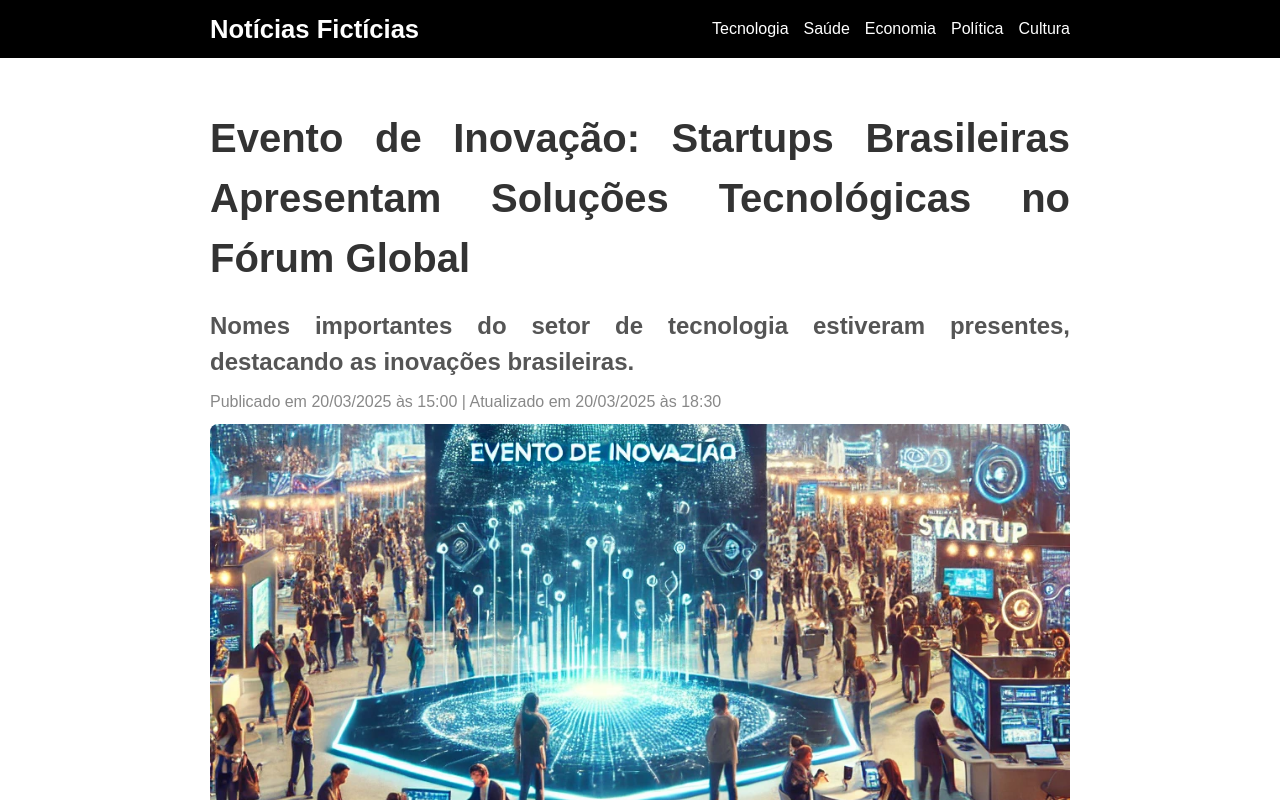
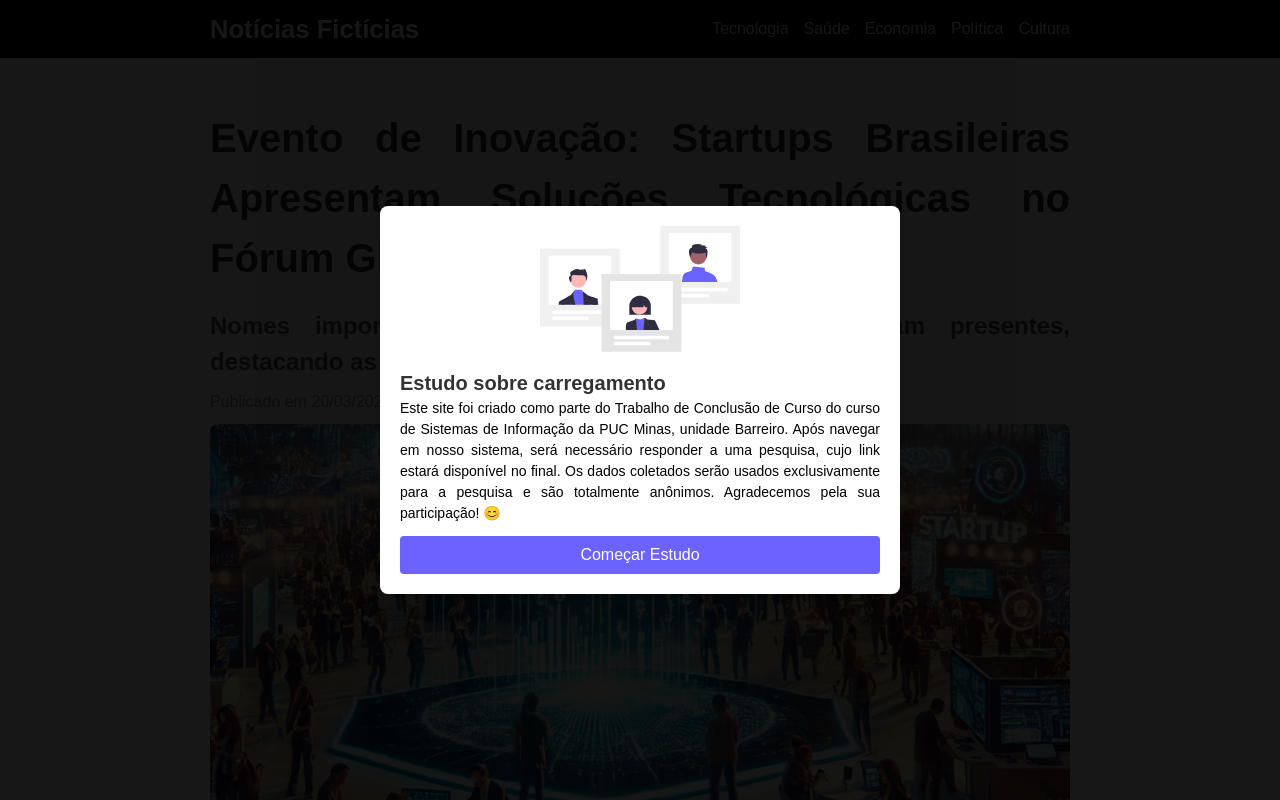
Before and after one commit to AndreRSFC/waiting-time-perception-web, a React (Vite) app: page / in a window 1280 px wide. Shown: the top 800 px of the page. Built offline with nearby package versions, Linux system fonts and the light colour scheme.

Commit message:
feat: add step bottom and start and end

```diff
--- a/src/App.tsx
+++ b/src/App.tsx
@@ -10,40 +10,117 @@ import {
   NewsSpinner,
   NewsSpinnerSkeleton,
 } from './news'
+import { Overlay } from './app.style'
+import { Modal } from './modal'
+import { ResearchEndImage, ResearchImage } from './images'
+import { BottomBar } from './bottom-bar'
 
 function App() {
-  const [isLoading, setIsLoading] = useState(true)
-  const [loadingType, setLoadingType] = useState<LoadingTypesEnum>(
-    LoadingTypesEnum.EMPTY
+  const [isLoading, setIsLoading] = useState(false)
+  const [loadingQueue, setLoadingQueue] = useState<LoadingTypesEnum[] | null>(
+    null
   )
+  const [currentIndex, setCurrentIndex] = useState(0)
+  const [isBottomBarVisible, setIsBottomBarVisible] = useState(false)
+  const [isOverlayVisible, setIsOverlayVisible] = useState(true)
+  const [isStudyStarted, setIsStudyStarted] = useState(false)
 
   useEffect(() => {
     const types = Object.values(LoadingTypesEnum)
-    const randomType = types[Math.floor(Math.random() * types.length)]
-    setLoadingType(randomType)
+    const shuffledQueue = types.sort(() => Math.random() - 0.5)
+    setLoadingQueue(shuffledQueue)
   }, [])
 
-  useEffect(() => {
+  const handleNextLoading = () => {
+    if (!loadingQueue || currentIndex >= loadingQueue.length - 1) return
+
+    setIsBottomBarVisible(false)
+    setIsLoading(true)
+
     fetchDataAfterDelay().then(() => {
       setIsLoading(false)
+      setCurrentIndex(prevIndex => prevIndex + 1)
+      setTimeout(() => setIsBottomBarVisible(true), 500)
     })
-  })
+  }
+
+  const handleFinishStudy = () => {
+    setIsOverlayVisible(true)
+    setIsBottomBarVisible(false)
+  }
+
+  const onStart = () => {
+    setIsStudyStarted(true)
+    setIsLoading(true)
+    setIsOverlayVisible(false)
+    handleNextLoading()
+  }
+
+  const goToForm = () => {
+    const formUrl = 'https://linkdoformulario.com'
+    window.location.href = formUrl
+  }
+
+  if (!loadingQueue) return null
 
   return (
     <>
       <TopBar />
-      {isLoading && loadingType === LoadingTypesEnum.SPINNER && <NewsSpinner />}
-      {isLoading && loadingType === LoadingTypesEnum.BAR && <NewsBar />}
-      {isLoading && loadingType === LoadingTypesEnum.SKELETON && (
-        <NewsSkeleton />
+      {isLoading && loadingQueue[currentIndex] === LoadingTypesEnum.SPINNER && (
+        <NewsSpinner />
       )}
-      {isLoading && loadingType === LoadingTypesEnum.SKELETON_BAR && (
-        <NewsBarSkeleton />
+      {isLoading && loadingQueue[currentIndex] === LoadingTypesEnum.BAR && (
+        <NewsBar />
       )}
-      {isLoading && loadingType === LoadingTypesEnum.SKELETON_SPINNER && (
-        <NewsSpinnerSkeleton />
+      {isLoading &&
+        loadingQueue[currentIndex] === LoadingTypesEnum.SKELETON && (
+          <NewsSkeleton />
+        )}
+      {isLoading &&
+        loadingQueue[currentIndex] === LoadingTypesEnum.SKELETON_BAR && (
+          <NewsBarSkeleton />
+        )}
+      {isLoading &&
+        loadingQueue[currentIndex] === LoadingTypesEnum.SKELETON_SPINNER && (
+          <NewsSpinnerSkeleton />
+        )}
+      {!isLoading && <NewsPage />}
+      <BottomBar
+        isBottomBarVisible={isBottomBarVisible}
+        onClickToFinish={handleFinishStudy}
+        onClickToNext={handleNextLoading}
+        isLastItem={currentIndex < loadingQueue.length - 1}
+      />
+      {isOverlayVisible && (
+        <Overlay>
+          <Modal
+            onClick={goToForm}
+            image={<ResearchEndImage />}
+            text={
+              'Muito obrigado por participar do estudo! Sua resposta será essencial para a validação deste trabalho. Para acessar o formulário, clique no botão abaixo.'
+            }
+            title={'Fim do Estudo'}
+            buttonText={'Ir para o Formulario'}
+          />
+        </Overlay>
       )}
-      {!isLoading && <NewsPage />}
+
+      {!isStudyStarted && (
+        <Overlay>
+          <Modal
+            onClick={onStart}
+            image={<ResearchImage />}
+            text={`Este site foi criado como parte do Trabalho de Conclusão de Curso do
+        curso de Sistemas de Informação da PUC Minas, unidade Barreiro. Após
+        navegar em nosso sistema, será necessário responder a uma pesquisa, cujo
+        link estará disponível no final. Os dados coletados serão usados
+        exclusivamente para a pesquisa e são totalmente anônimos. Agradecemos
+        pela sua participação! 😊`}
+            title={'Estudo sobre carregamento'}
+            buttonText={'Começar Estudo'}
+          />
+        </Overlay>
+      )}
     </>
   )
 }
--- /dev/null
+++ b/src/app.style.tsx
@@ -0,0 +1,13 @@
+import styled from 'styled-components'
+
+export const Overlay = styled.div`
+  position: fixed;
+  top: 0;
+  left: 0;
+  width: 100%;
+  height: 100%;
+  background-color: rgba(0, 0, 0, 0.7);
+  display: flex;
+  justify-content: center;
+  align-items: center;
+`
--- /dev/null
+++ b/src/bottom-bar/bottom-bar.component.tsx
@@ -0,0 +1,31 @@
+import * as Styled from './bottom-bar.style'
+
+interface BottomBarProps {
+  onClickToNext: () => void
+  onClickToFinish: () => void
+  isBottomBarVisible: boolean
+  isLastItem: boolean
+}
+
+export const BottomBar = ({
+  onClickToNext,
+  onClickToFinish,
+  isBottomBarVisible,
+  isLastItem,
+}: BottomBarProps) => {
+  return (
+    <Styled.BottomBarContainer isVisible={isBottomBarVisible}>
+      <Styled.BottomBarLimit>
+        {isLastItem ? (
+          <Styled.BottomBarButton onClick={onClickToNext}>
+            Carregar Próximo
+          </Styled.BottomBarButton>
+        ) : (
+          <Styled.BottomBarButton onClick={onClickToFinish}>
+            Finalizar o Estudo
+          </Styled.BottomBarButton>
+        )}
+      </Styled.BottomBarLimit>
+    </Styled.BottomBarContainer>
+  )
+}
--- /dev/null
+++ b/src/bottom-bar/bottom-bar.style.tsx
@@ -0,0 +1,34 @@
+import styled from 'styled-components'
+
+export const BottomBarContainer = styled.div<{ isVisible: boolean }>`
+  position: fixed;
+  bottom: 0;
+  left: 0;
+  width: 100%;
+  padding: 16px;
+  background-color: #333;
+  color: white;
+  transition: all 0.3s ease;
+  opacity: ${({ isVisible }) => (isVisible ? '1' : '0')};
+`
+
+export const BottomBarLimit = styled.div`
+  width: 900px;
+  margin: 0 auto;
+  display: flex;
+  justify-content: flex-end;
+`
+
+export const BottomBarButton = styled.button`
+  padding: 10px 20px;
+  background-color: #007bff;
+  color: white;
+  border: none;
+  border-radius: 5px;
+  cursor: pointer;
+  font-size: 16px;
+
+  &:hover {
+    background-color: #0056b3;
+  }
+`
--- /dev/null
+++ b/src/bottom-bar/index.ts
@@ -0,0 +1 @@
+export { BottomBar } from './bottom-bar.component'
--- /dev/null
+++ b/src/images/index.ts
@@ -0,0 +1,2 @@
+export { default as ResearchImage } from './research.image.svg?react'
+export { default as ResearchEndImage } from './research-end.image.svg?react'
--- /dev/null
+++ b/src/modal/index.ts
@@ -0,0 +1 @@
+export { Modal } from './modal.component'
--- /dev/null
+++ b/src/modal/modal.component.tsx
@@ -0,0 +1,26 @@
+import * as Styled from './modal.style'
+
+interface StartProps {
+  onClick: () => void
+  title: string
+  text: string
+  image: React.ReactNode
+  buttonText: string
+}
+
+export const Modal = ({
+  onClick,
+  image,
+  text,
+  title,
+  buttonText,
+}: StartProps) => {
+  return (
+    <Styled.ModalContainer>
+      <Styled.ModalIconWrapper>{image}</Styled.ModalIconWrapper>
+      <Styled.ModalTitle>{title}</Styled.ModalTitle>
+      <Styled.ModalText>{text}</Styled.ModalText>
+      <Styled.ModalButton onClick={onClick}>{buttonText}</Styled.ModalButton>
+    </Styled.ModalContainer>
+  )
+}
--- /dev/null
+++ b/src/modal/modal.style.ts
@@ -0,0 +1,47 @@
+import styled from 'styled-components'
+
+export const ModalContainer = styled.div`
+  width: 520px;
+  padding: 20px;
+  margin: 0 20px;
+  background: white;
+  border-radius: 8px;
+  box-shadow: 0 4px 6px rgba(0, 0, 0, 0.1);
+`
+
+export const ModalIconWrapper = styled.div`
+  display: flex;
+  justify-content: center;
+  margin-bottom: 16px;
+  svg {
+    width: 200px;
+    height: auto;
+  }
+`
+
+export const ModalTitle = styled.h2`
+  color: #333;
+  font-size: 20px;
+`
+
+export const ModalText = styled.p`
+  text-align: justify;
+  font-size: 14px;
+`
+
+export const ModalButton = styled.button`
+  width: 100%;
+  border: none;
+  padding: 10px 20px;
+  background-color: #6c63ff;
+  border-radius: 4px;
+  font-size: 16px;
+  cursor: pointer;
+  display: block;
+  color: #fff;
+  margin-top: 12px;
+
+  &:hover {
+    background-color: #665DF5;
+  }
+`
```
Also changed, not shown: src/end/end.component.tsx (added), src/end/end.style.tsx (added), src/end/index.ts (added), src/images/research-end.image.svg (added), src/images/research.image.svg (added).
